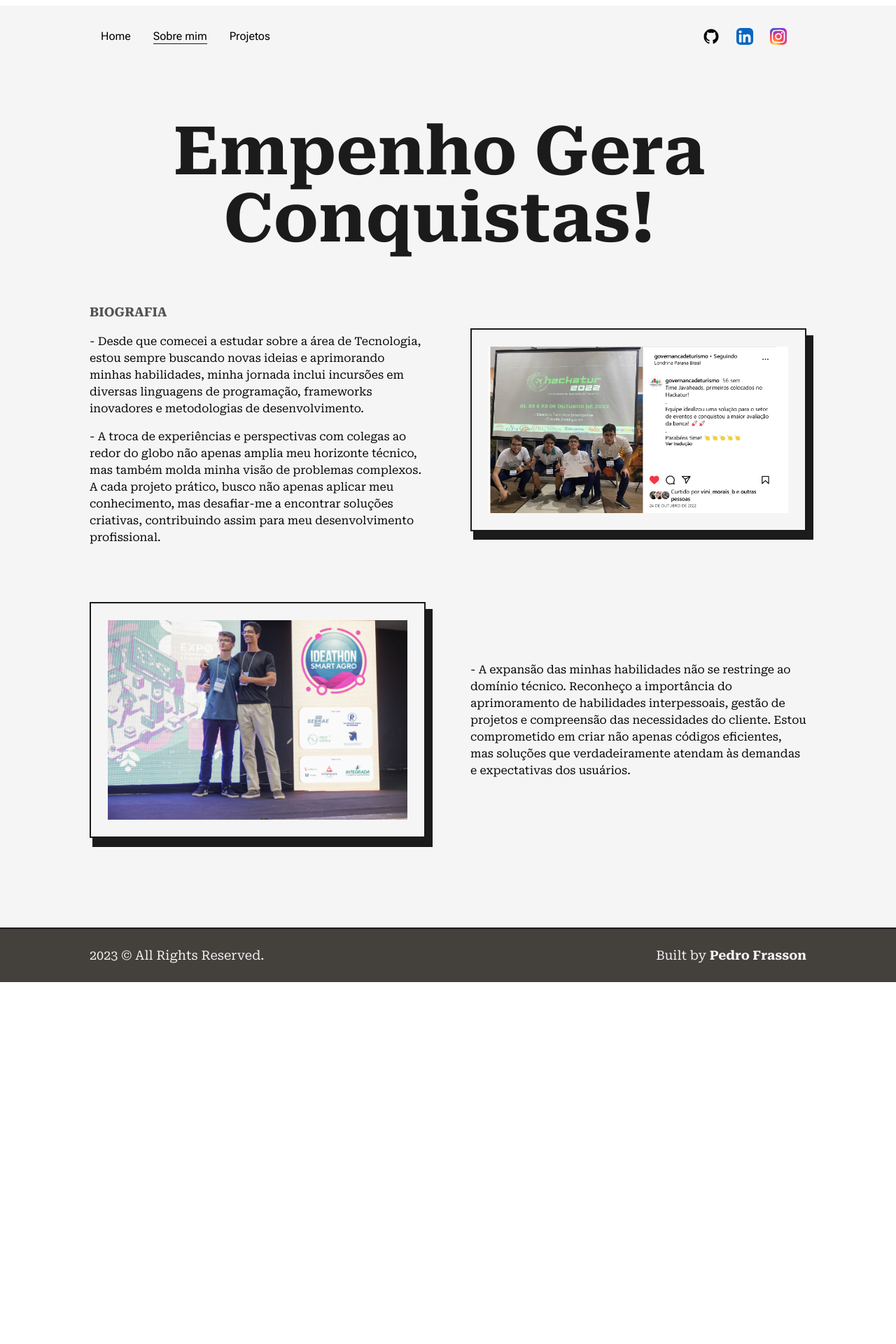
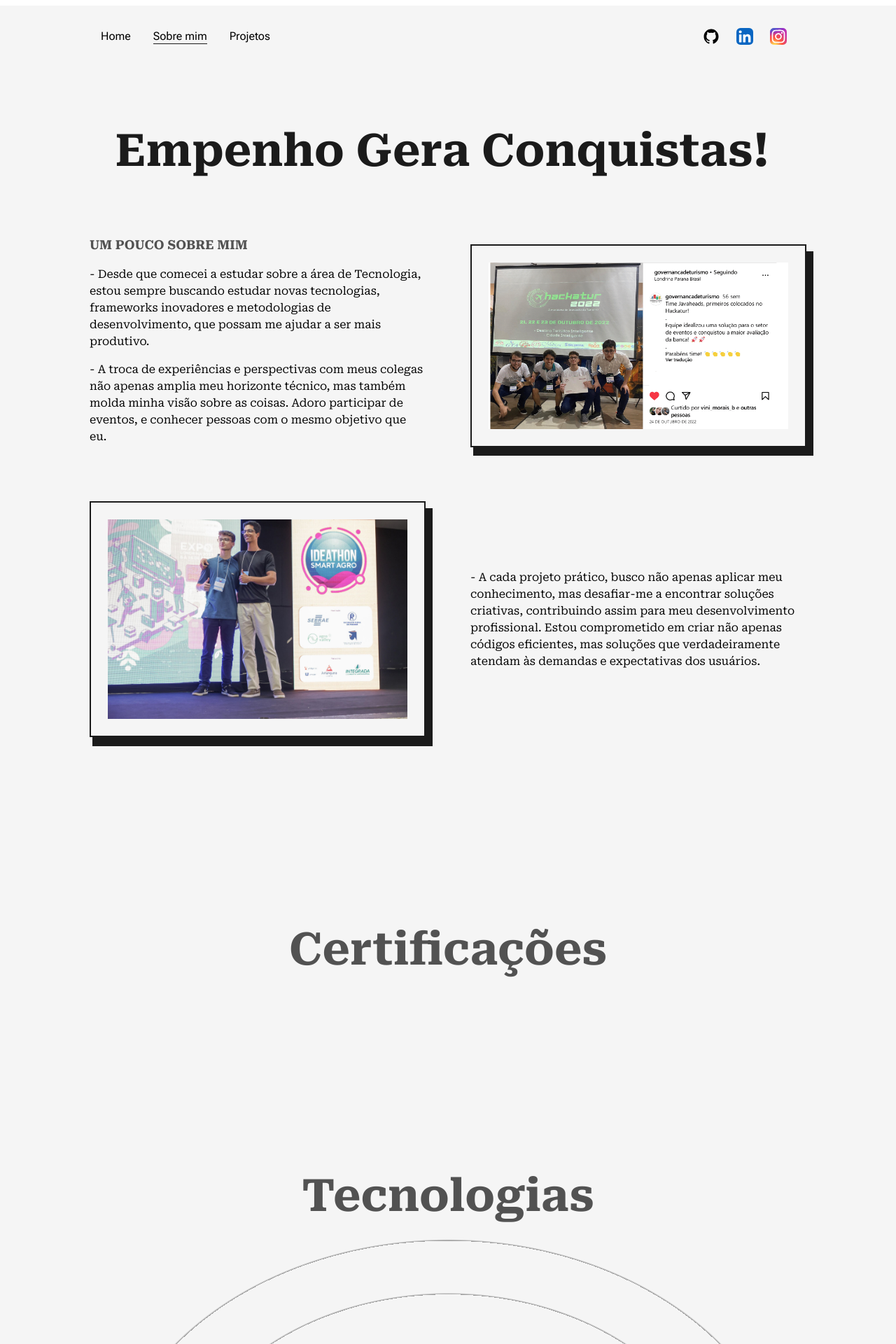
Before and after one commit to pafrasson/portfolio, a Next.js app: page /about in a window 1280 px wide. Shown: the top 1920 px of the page at 70% size. Before the commit the page ends 1403 px from the top, so only its background shows below. Built offline with nearby package versions, Linux system fonts and the light colour scheme.

Commit message:
feat: skills component

```diff
--- /dev/null
+++ b/src/components/Skills.js
@@ -0,0 +1,33 @@
+import React from 'react'
+import { motion } from 'framer-motion'
+
+const Skill = () => {
+
+}
+
+const Skills = () => {
+    return (
+        <>
+            <motion.div style={{ opacity: 0 }} whileInView={{ opacity: 1 }} transition={{ duration: 0.6 }}>
+                <h1 className='font-bold text-8xl mt-64 w-full text-center text-dark/75'>
+                    Certificações
+                </h1>
+                <h2 className='font-bold text-8xl mt-64 w-full text-center text-dark/75'>
+                    Tecnologias
+                </h2>
+
+                <div className='w-full h-screen relative flex items-center justify-center rounded-full bg-circularLight'>
+                    <motion.div className='flex items-center justify-center rounded-full font-semibold bg-dark text-light
+                p-6 shadow-dark cursor-pointer
+                '
+                        whileHover={{ scale: 1.05 }}
+                    >
+                        Web
+                    </motion.div>
+                </div>
+            </motion.div>
+        </>
+    )
+}
+
+export default Skills
--- a/src/pages/about.js
+++ b/src/pages/about.js
@@ -3,9 +3,10 @@ import Head from 'next/head'
 import AnimatedText from '@/components/AnimatedText'
 import Layout from '@/components/Layout'
 import Image from 'next/image'
-import profilepic from '../../public/images/profile/github_avatar.jpeg'
+import { motion } from "framer-motion";
 import javaheads from '../../public/images/profile/javaheads.png'
 import ideathon from '../../public/images/profile/ideathon.jpeg'
+import Skills from '@/components/Skills'
 
 const about = () => {
     return (
@@ -18,38 +19,57 @@ const about = () => {
                 <Layout className='pt-16 items-center justify-beetwen'>
                     <AnimatedText text="Empenho Gera Conquistas!" className='mb-16' />
                     <div className='grid w-full grid-cols-6 gap-16 items-center justify-self-center mx-auto'>
-                        <div className='col-span-3 flex flex-col items-start justify-start'>
-                            <h2 className='mb-4 text-lg font-bold uppercase text-dark/75'>Biografia</h2>
+                        <motion.div className='col-span-3 flex flex-col items-start justify-start'
+                            style={{ opacity: 0 }}
+                            whileInView={{ opacity: 1 }}
+                            transition={{ duration: 0.6 }}>
+                            <h2 className='mb-4 text-lg font-bold uppercase text-dark/75'>um pouco sobre mim</h2>
                             <p className='font-medium'>
-                                - Desde que comecei a estudar sobre a área de Tecnologia, estou sempre buscando novas ideias e aprimorando minhas habilidades, minha jornada inclui incursões em diversas linguagens de programação, frameworks inovadores e metodologias de desenvolvimento.
+                                - Desde que comecei a estudar sobre a área de Tecnologia,
+                                estou sempre buscando estudar novas tecnologias,
+                                frameworks inovadores e metodologias de desenvolvimento,
+                                que possam me ajudar a ser mais produtivo.
                             </p>
                             <p className='my-4 font-medium'>
-                                - A troca de experiências e perspectivas com colegas ao redor do globo não apenas amplia meu horizonte técnico, mas também molda minha visão de problemas complexos. A cada projeto prático, busco não apenas aplicar meu conhecimento, mas desafiar-me a encontrar soluções criativas, contribuindo assim para meu desenvolvimento profissional.
+                                - A troca de experiências e perspectivas com meus colegas não apenas amplia meu horizonte técnico,
+                                mas também molda minha visão sobre as coisas. Adoro participar de eventos, e conhecer pessoas com o mesmo
+                                objetivo que eu.
                             </p>
-                        </div>
+                        </motion.div>
                         <div className='col-span-3 relative h-max rounded-2x1 border-2 border-solid border-dark
                         bg-light p-6
-                        '>
+                        '
+                        >
                             <div className='absolute top-2 -right-3 -z-10 w-[102%] h-[102%] rounded-2x1 bg-dark' />
-                            <Image src={javaheads} alt='javaheads' className='w-full h-auto rounded-2x1' />
+                            <div>
+                                <Image src={javaheads} alt='javaheads' className='w-full h-auto rounded-2x1' />
+                            </div>
 
                         </div>
                         <div className='col-span-3 relative h-max rounded-2x1 border-2 border-solid border-dark
                         bg-light p-6
-                        '>
+                        '
+                        >
                             <div className='absolute top-2 -right-3 -z-10 w-[102%] h-[102%] rounded-2x1 bg-dark' />
-                            <Image src={ideathon} alt='ideathon' className='w-full h-auto rounded-2x1' />
-
+                            <div>
+                                <Image src={ideathon} alt='ideathon' className='w-full h-auto rounded-2x1' />
+                            </div>
                         </div>
                         <div className='col-span-3 flex flex-col items-end justify-beetwen'>
-                            <div>
+                            <motion.div style={{ opacity: 0 }}
+                                whileInView={{ opacity: 1 }}
+                                transition={{ duration: 0.6 }}>
                                 <p className='font-medium inline-block'>
-                                    - A expansão das minhas habilidades não se restringe ao domínio técnico. Reconheço a importância do aprimoramento de habilidades interpessoais, gestão de projetos e compreensão das necessidades do cliente. Estou comprometido em criar não apenas códigos eficientes, mas soluções que verdadeiramente atendam às demandas e expectativas dos usuários.
+                                    - A cada projeto prático, busco não apenas aplicar meu conhecimento,
+                                    mas desafiar-me a encontrar soluções criativas, contribuindo assim para meu desenvolvimento profissional.
+                                    Estou comprometido em criar não apenas códigos eficientes, mas soluções que verdadeiramente atendam às demandas e expectativas dos usuários.
                                 </p>
-                            </div>
+                            </motion.div>
                         </div>
 
                     </div >
+
+                    <Skills />
                 </Layout >
             </main >
         </>
--- a/src/pages/index.js
+++ b/src/pages/index.js
@@ -17,9 +17,16 @@ export default function Home() {
       <main className='flex items-center text-dark w-full min-h-screen'>
         <Layout className='pt-0'>
           <div className="flex items-center justify-between w-full">
-            <div className='w-1/2'>
-              <Image src={profilepic} alt='PedroFrasson' className='w-full h-auto shadow-xl hover:animate-trans-right' />
-            </div>
+            <motion.div className='w-1/2'
+              style={{ opacity: 0 }}
+              whileInView={{ opacity: 1 }}
+              whileTap={{
+                opacity: 1,
+                scale: 1.03,
+              }}
+              transition={{ duration: 0.6 }}>
+              <Image src={profilepic} alt='PedroFrasson' className='w-full h-auto shadow-xl' />
+            </motion.div>
             <div className='w-1/2 p-6 flex flex-col items-center self-center'>
               <AnimatedText text="Escrevendo o Futuro com Linhas de Código." className='!text-6xl !text-left' />
               <motion.p whileHover={{ y: -5 }} className='my-4 text-base font-semibold'
--- a/tailwind.config.js
+++ b/tailwind.config.js
@@ -8,15 +8,27 @@ module.exports = {
     extend: {
       keyframes: {
         'trans-right': {
-          '0%,100%': {transform: 'translateX(0px)'},
-          '50%':{transform:'translateX(5px)'}
+          '0%,100%': { transform: 'translateX(0px)' },
+          '50%': { transform: 'translateX(5px)' }
+        },
+        wiggle: {
+          '100%, 0%': { transform: 'rotate(-0.5deg)' },
+          '50%': { transform: 'rotate(0.5deg)' },
         }
       },
       animation: {
-        'trans-right':'trans-right 1.5s ease-in-out infinite'
+        'trans-right': 'trans-right 1.5s ease-in-out infinite',
+        'wiggle': 'wiggle 1.5s ease-in-out infinite',
+        'spin-slow': 'spin 8s linear infinite'
+      },
+      backgroundImage: {
+        circularLight: 'repeating-radial-gradient(rgba(0,0,0,0.4) 2px, #f5f5f5 5px, #f5f5f5 100px);'
       },
       fontFamily: {
         roboto: ["var(--font-roboto)", ...fontFamily.sans],
+      },
+      fontSize: {
+        '8xl': '4rem', // Ajuste o tamanho conforme necessário
       },
       colors: {
         dark: "#1b1b1b",
```
Also changed, not shown: public/images/profile/javaheads.svg (deleted).
